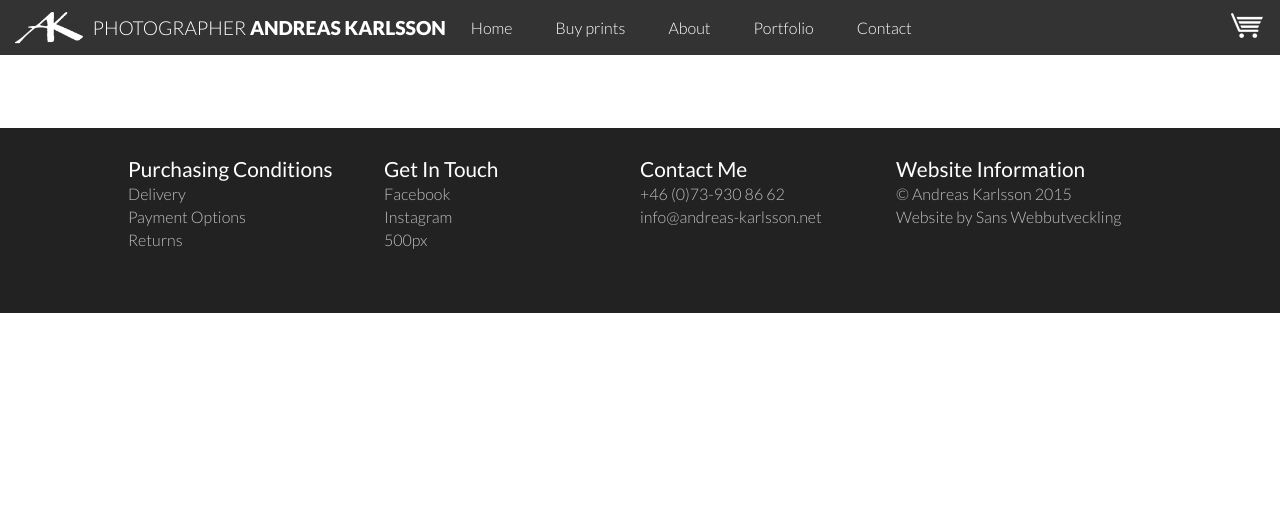
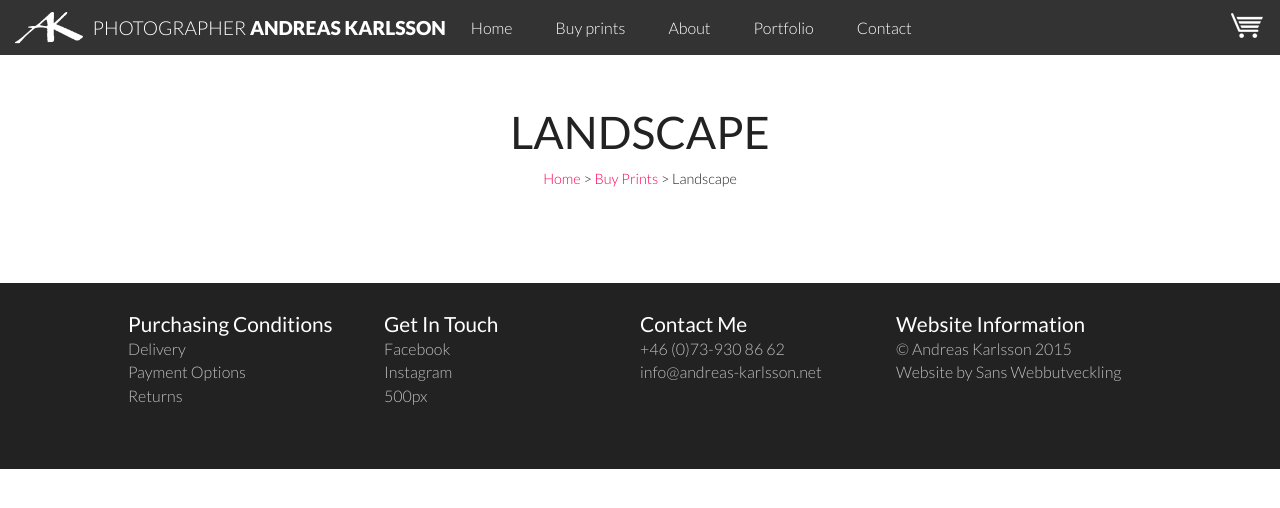
Before and after one commit to Ednar/andreas, a PHP site: template view/test.twig in a window 1280 px wide. Shown: the top 508 px of the page. Run offline with PHP 8.4, Linux system fonts and the light colour scheme; the template is opened without the code that fills it, so the values that code supplies are empty; some libraries are stand-ins or nearby versions.

Commit message:
print listing layout

```diff
--- a/css/main.css
+++ b/css/main.css
@@ -167,10 +167,15 @@ html, body {
 
 }
 
+a {
+    color:#ff0055;
+    text-decoration:none;
+}
+
 .main-content {
     width:1024px;
     margin:0 auto;
-    padding-top:10%;
+    padding-top:5%;
 }
 
 .wrapper{
@@ -309,6 +314,7 @@ footer {
     font-weight:300;
     float:left;
     padding:2% 5%;
+    margin-top:5%;
     }
 
     .terms, .socialMedia, .contact, .websiteInformation {
@@ -337,6 +343,32 @@ footer {
         margin:0px;
         padding:0;
 }
+
+/* ============================================================================
+    Product List
+    =========================================================================*/
+    .main-content {
+
+    }
+        .main-content h2 {
+            font-size:2.8em;
+            font-weight: 400;
+            text-align:center;
+            margin-bottom:5px;
+        }
+        .main-content p {
+            margin:0px 0px 30px 0px;
+            font-size: 0.9em;
+            font-weight: 300;
+            text-align: center;
+        }
+        .listing-print {
+            background-position: center center;
+            background-size: cover;
+            float:left;
+            height:200px;
+            width:25%;
+        }
 
 /* ============================================================================
     Shopping cart
--- a/index.php
+++ b/index.php
@@ -1,6 +1,8 @@
 <?php
 error_reporting(E_ALL);
 ini_set('display_errors', 1);
+
+
 
 include_once 'controller/FrontController.php';
 
--- a/view/base.twig
+++ b/view/base.twig
@@ -61,7 +61,7 @@
                 <li><a href="index.php?IndexController/showStart"><i class="fa fa-home fa-fw"></i>Home</a></li>
                 <li><a href="index.php?ProductListController/getAllPrints"><i class="fa fa-picture-o fa-fw"></i>Buy prints</a></li>
                 <li><a href=""><i class="fa fa-user fa-fw"></i>About</a></li>
-                <li><a href=""><i class="fa fa-external-link fa-fw"></i>Portfolio</a></li>
+                <li><a href="http://www.andreas-karlsson.net"><i class="fa fa-external-link fa-fw"></i>Portfolio</a></li>
                 <li><a href=""><i class="fa fa-comments fa-fw"></i>Contact</a></li>
                 <li class="mobile-only"><a href=""><i class="fa fa-shopping-cart fa-fw"></i>View Cart</a></li>
                 <li class="mobile-only"><a href=""><i class="fa fa-angle-double-right fa-fw"></i>Checkout</a></li>
--- a/view/test.twig
+++ b/view/test.twig
@@ -3,9 +3,19 @@
 
 {% block content %}
         <div class="main-content">
+            <h2>Landscape</h2>
+            <p class="crumbs">
+                <a href="index.php?IndexController/showStart">Home</a>
+                >
+                <a href="index.php?ProductListController/getAllPrints">Buy Prints</a>
+                > Landscape
+            </p>
         {% for picture in pictures %}
-            {{ picture.name }}
-           <a href="index.php?PrintInfoController/printInfo/{{ picture.printID }}"><img src="img/{{ picture.url }}" alt="{{ picture.alt }}"></a>
+    <a href="index.php?PrintInfoController/printInfo/{{ picture.printID }}">
+            <div class="listing-print" style="background-image: url('img/{{ picture.url }}')">
+
+            </div>
+    </a>
         {% endfor %}
     </div>
 {% endblock %}
```
Also changed, not shown: router/Routes.php (added, +16 -0 lines), .htaccess.
